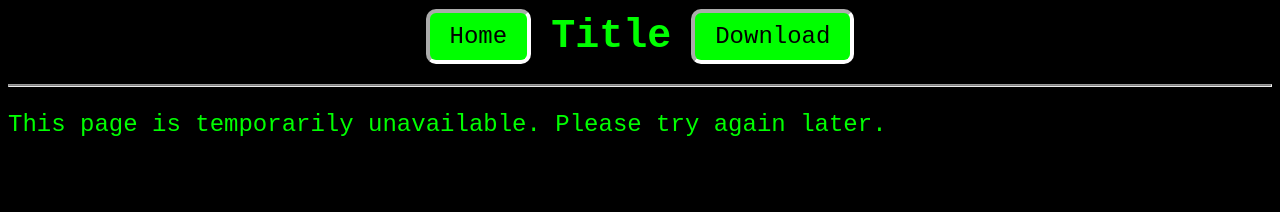
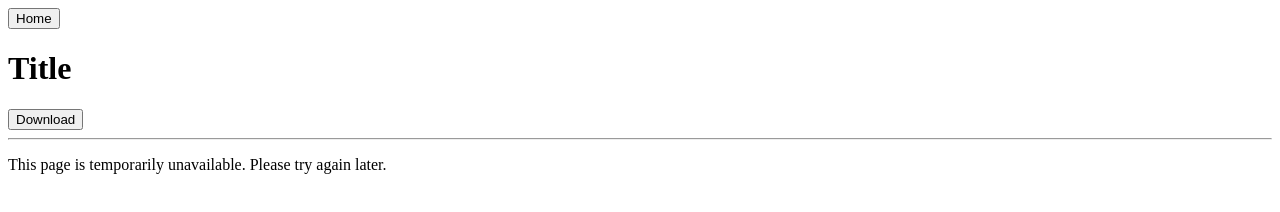
Before and after one commit to aston-geh/website-demo, a plain HTML site: page Index.html in a window 1280 px wide. Drawn offline with Linux system fonts and the light colour scheme.

Commit message:
Delete all
Delete all

```diff
--- a/Index.css
+++ b/Index.css
@@ -1,48 +1,10 @@
-body {
-    background-color: black;
-    background-image: none;
-}
-.Title {
-    color: lime;
-    text-align: center;
-    font-family:monospace;
-    font-size: 5vh;
-}
-.Medbtn {
-    background-color: lime;
-    color: black;
-    border: 0.5vh;
-    border-style: inset;
-    border-color: rgb(255, 255, 255);
-    padding: 10px 20px;
-    font-size: 24px;
-    font-family: monospace;
-    border-radius: 10px;
-    cursor: pointer;
-    transition: background-color 0.4s ease;
-    box-shadow: 0 0 5px rgba(0, 0, 0, 0.5);
-}
-
-.Medbtn:hover {
-    background-color: rgb(1, 164, 1); /* Change the background color on hover */
-}
-.TitleFrame {
-    display:flex;
-    align-items:center;
-    justify-content: center;
-    height: 7vh;
-    background-color: black;
-    background-image: none;
-    gap: 2.5vh;
-}
-.Text {
-    color: lime;
-    font-size: 24px;
-    font-family:monospace;
-    margin-bottom: 20px;
-}
-.Line {
-    background-color: rgba(255, 255, 255, 0.5);
-    height: 0.1vh;
-    margin: 20px 0;
-}
+<!DOCTYPE html>
+<html>
+<head>
+    <title>Test Page</title>
+</head>
+<body>
+    <h1>Hello World</h1>
+    <p>If you see this, your GitHub setup works.</p>
+</body>
+</html>
```
